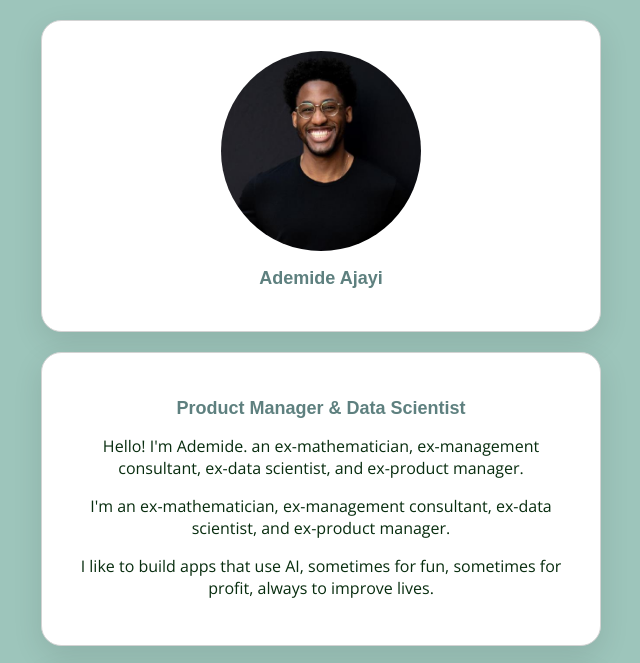
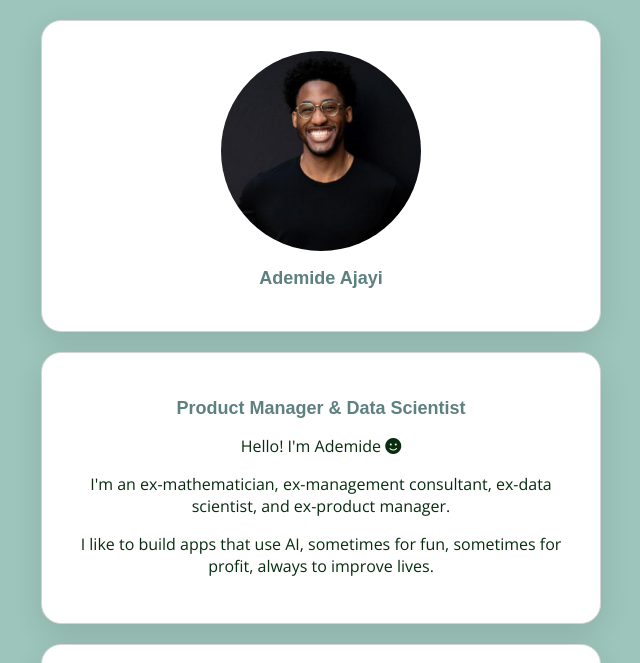
Before and after one commit to Raajayi/profile, a plain HTML site: page index.html in a window 1280 px wide. Shown: the top 663 px of the page, without its empty margins (319-959 px from the left). Drawn offline with nearby package versions, Linux system fonts and the light colour scheme.

Commit message:
added smiley face

```diff
--- a/index.html
+++ b/index.html
@@ -19,7 +19,7 @@
     </div>
     <div class="card">
       <h2 id="product-manager--data-scientist">Product Manager & Data Scientist</h2>
-      <p>Hello! I'm Ademide. an ex-mathematician, ex-management consultant, ex-data scientist, and ex-product manager.</p>
+      <p>Hello! I'm Ademide <i class="fas fa-smile"></i></p>
       <p>I'm an ex-mathematician, ex-management consultant, ex-data scientist, and ex-product manager.</p>
       <p>I like to build apps that use AI, sometimes for fun, sometimes for profit, always to improve lives.</p>
     </div>
```
